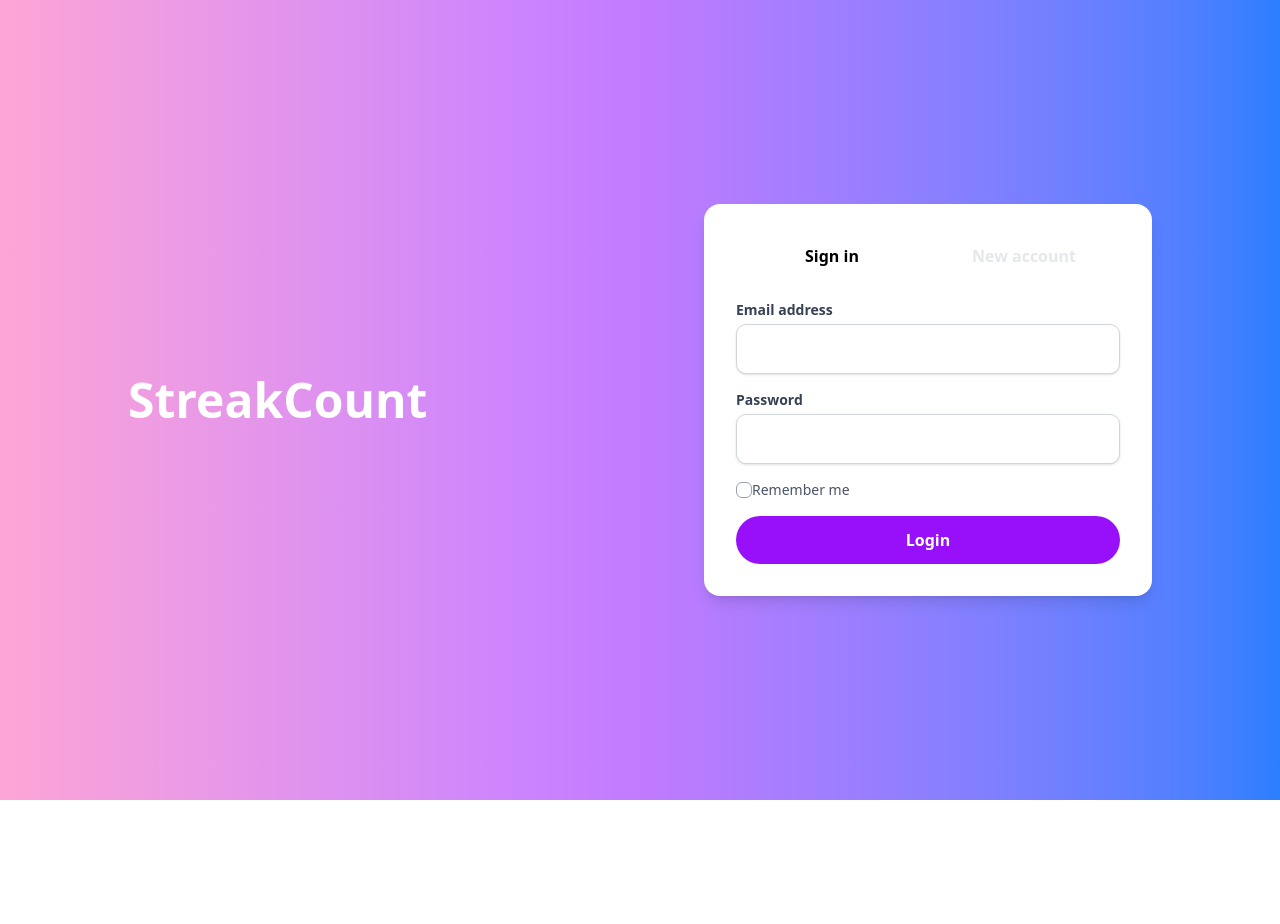
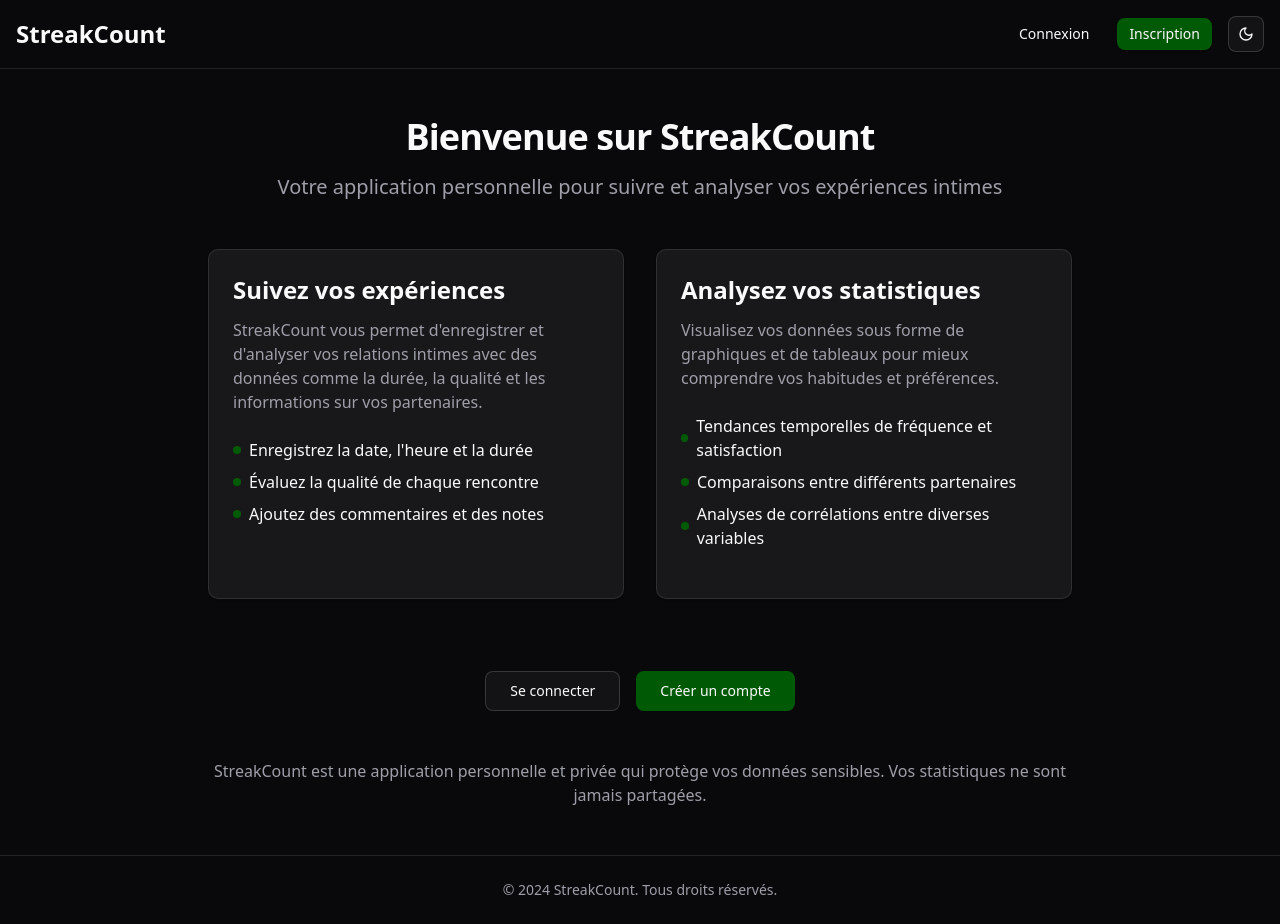
Before and after one commit to Miniluchi/streakcount.com, a React (Vite) app in the folder scFront/: page / in a window 1280 px wide. Before the commit the page ends 800 px from the top, so only its background shows below. Built offline with nearby package versions, Linux system fonts and the light colour scheme; no server answers.

Commit message:
Restauration du commit

```diff
--- a/scFront/src/App.tsx
+++ b/scFront/src/App.tsx
@@ -1,11 +1,64 @@
-// scFront/src/App.tsx
-import { BrowserRouter, Routes, Route } from 'react-router-dom'
-import Login from './pages/auth/Login'
-import { AuthForm } from './pages/auth/AuthForm';
-
+import "./App.css";
+import { ThemeProvider } from "./components/theme-provider";
+import { BrowserRouter, Routes, Route, Navigate, Link } from "react-router-dom";
+import { Login } from "./pages/auth/Login";
+import { Register } from "./pages/auth/Register";
+import { Home } from "./pages/home/Home";
+import { ModeToggle } from "./components/mode-toggle";
+import { Button } from "./components/ui/button";
 
 function App() {
-  return <AuthForm />;
+  return (
+    <BrowserRouter>
+      <ThemeProvider defaultTheme="dark" storageKey="vite-ui-theme">
+        <div className="min-h-screen bg-background flex flex-col w-full">
+          {/* Barre de navigation */}
+          <nav className="w-full border-b">
+            <div className="container mx-auto flex items-center justify-between py-4 px-4">
+              <div className="flex items-center gap-2">
+                <Link to="/">
+                  <h1 className="text-2xl font-bold">StreakCount</h1>
+                </Link>
+              </div>
+
+              <div className="flex items-center gap-4">
+                <Link to="/login">
+                  <Button variant="ghost" size="sm">
+                    Connexion
+                  </Button>
+                </Link>
+                <Link to="/register">
+                  <Button variant="default" size="sm">
+                    Inscription
+                  </Button>
+                </Link>
+                <ModeToggle />
+              </div>
+            </div>
+          </nav>
+
+          {/* Contenu principal */}
+          <main className="w-full flex-1">
+            <div className="container mx-auto">
+              <Routes>
+                <Route path="/" element={<Home />} />
+                <Route path="/login" element={<Login />} />
+                <Route path="/register" element={<Register />} />
+                <Route path="*" element={<Navigate to="/" replace />} />
+              </Routes>
+            </div>
+          </main>
+
+          {/* Pied de page */}
+          <footer className="w-full border-t">
+            <div className="container mx-auto py-6 text-center text-sm text-muted-foreground">
+              <p>© 2024 StreakCount. Tous droits réservés.</p>
+            </div>
+          </footer>
+        </div>
+      </ThemeProvider>
+    </BrowserRouter>
+  );
 }
 
-export default App
+export default App;
--- a/scFront/src/components/AuthTabs.tsx
+++ /dev/null
@@ -1,27 +0,0 @@
-interface AuthTabsProps {
-    activeTab: 'login' | 'register';
-    setActiveTab: (tab: 'login' | 'register') => void;
-  }
-
-  export const AuthTabs = ({ activeTab, setActiveTab }: AuthTabsProps) => {
-    return (
-      <div className="flex mb-6">
-        <button
-          onClick={() => setActiveTab('login')}
-          className={`flex-1 py-2 text-center rounded-t-lg font-semibold ${
-            activeTab === 'login' ? 'bg-white text-black' : 'bg-transparent text-gray-200'
-          }`}
-        >
-          Sign in
-        </button>
-        <button
-          onClick={() => setActiveTab('register')}
-          className={`flex-1 py-2 text-center rounded-t-lg font-semibold ${
-            activeTab === 'register' ? 'bg-white text-black' : 'bg-transparent text-gray-200'
-          }`}
-        >
-          New account
-        </button>
-      </div>
-    );
-  };
--- a/scFront/src/components/FormInput.tsx
+++ /dev/null
@@ -1,24 +0,0 @@
-interface FormInputProps {
-  type: string;
-  name: string;
-  value: string;
-  onChange: (e: React.ChangeEvent<HTMLInputElement>) => void;
-  label: string;
-}
-
-export const FormInput = ({ type, name, value, onChange, label }: FormInputProps) => (
-  <div className="mb-4">
-    <label htmlFor={name} className="block text-sm font-semibold text-gray-700 mb-1">
-      {label}
-    </label>
-    <input
-      id={name}
-      type={type}
-      name={name}
-      value={value}
-      onChange={onChange}
-      className="w-full p-3 rounded-lg border border-gray-300 focus:ring-2 focus:ring-purple-500 focus:border-transparent bg-white text-black shadow"
-      required
-    />
-  </div>
-);
--- a/scFront/src/components/SubmitButton.tsx
+++ /dev/null
@@ -1,9 +0,0 @@
-interface SubmitButtonProps {
-    label: string;
-  }
-
-  export const SubmitButton = ({ label }: SubmitButtonProps) => (
-    <button type="submit" className="w-full bg-purple-600 hover:bg-purple-700 text-white p-3 rounded-full font-semibold">
-      {label}
-    </button>
-  );
--- a/scFront/src/pages/auth/AuthForm.tsx
+++ /dev/null
@@ -1,67 +0,0 @@
-import { useState } from 'react';
-import { FormInput } from '../../components/FormInput';
-import { SubmitButton } from '../../components/SubmitButton';
-import { AuthTabs } from '../../components/AuthTabs';
-
-export const AuthForm = () => {
-  const [activeTab, setActiveTab] = useState<'login' | 'register'>('login');
-  const [form, setForm] = useState({ email: '', password: '', confirm: '' });
-
-  const handleChange = (e: React.ChangeEvent<HTMLInputElement>) => {
-    setForm({ ...form, [e.target.name]: e.target.value });
-  };
-
-  const handleSubmit = (e: React.FormEvent) => {
-    e.preventDefault();
-    console.log('Sending to backend:', activeTab, form);
-    // Exemple futur : fetch(`/api/${activeTab}`, { method: 'POST', body: JSON.stringify(form) })
-  };
-
-  return (
-    <div className="min-h-screen bg-gradient-to-r from-pink-300 via-purple-400 to-blue-500 flex items-center justify-center p-4">
-      <div className="flex flex-col md:flex-row items-center justify-between w-full max-w-5xl">
-        <div className="text-white text-5xl font-extrabold mb-10 md:mb-0 md:mr-12 text-center md:text-left">
-          StreakCount
-        </div>
-
-        <div className="bg-white p-8 rounded-2xl shadow-lg w-full max-w-md">
-          <AuthTabs activeTab={activeTab} setActiveTab={setActiveTab} />
-          <form onSubmit={handleSubmit}>
-            <FormInput
-              type="email"
-              name="email"
-              value={form.email}
-              onChange={handleChange}
-              label="Email address"
-            />
-            <FormInput
-              type="password"
-              name="password"
-              value={form.password}
-              onChange={handleChange}
-              label="Password"
-            />
-            {activeTab === 'register' && (
-              <FormInput
-                type="password"
-                name="confirm"
-                value={form.confirm}
-                onChange={handleChange}
-                label="Confirm password"
-              />
-            )}
-            <label className="flex items-center text-sm text-gray-600 mb-4">
-            <input
-                type="checkbox"
-                className="h-4 w-4 appearance-none border border-gray-400 rounded-sm checked:bg-transparent checked:border-gray-800 checked:before:content-['✔'] checked:before:text-xs checked:before:text-gray-700 checked:before:block checked:before:text-center"
-              />
-
-              Remember me
-            </label>
-            <SubmitButton label={activeTab === 'login' ? 'Login' : 'Sign up'} />
-          </form>
-        </div>
-      </div>
-    </div>
-  );
-};
```
Also changed, not shown: package.json (deleted, +0 -7 lines), 1 other file (tests, documents, lock files or other folders).
